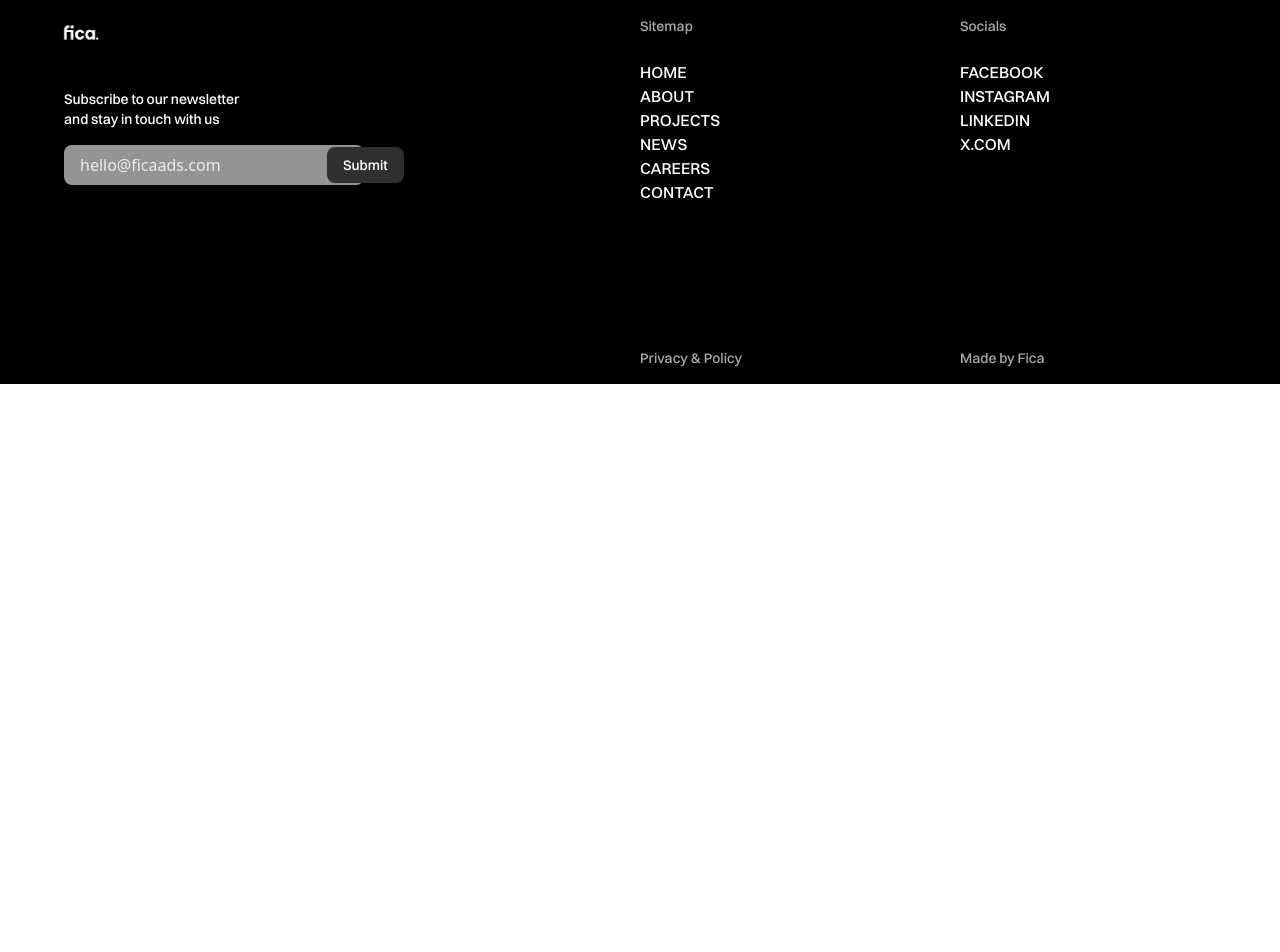
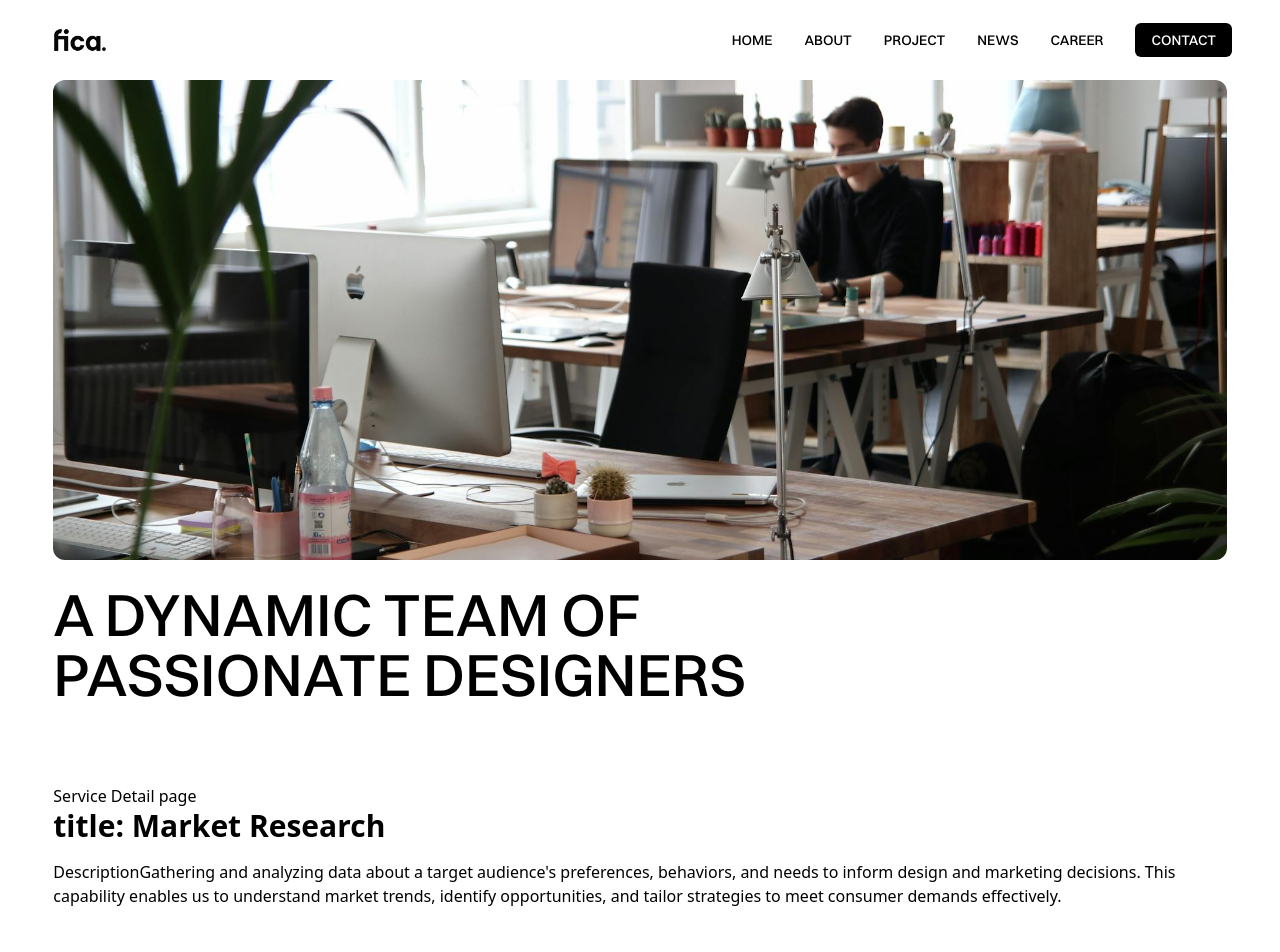
Before and after one commit to Fica-Web/FicaAds, a React (Vite) app in the folder frontend/: page /services/1 in a window 1280 px wide. Shown: the top 952 px of the page. Before the commit the page ends 800 px from the top, so only its background shows below. Built offline with nearby package versions, Linux system fonts and the light colour scheme.

Commit message:
sample single service page details setup

```diff
--- a/frontend/src/App.jsx
+++ b/frontend/src/App.jsx
@@ -9,6 +9,7 @@ import BlogDetails from './Components/News/BlogDetails'
 import PrivacyPolicy from './Pages/PrivacyPolicy'
 import ContactPage from './Pages/ContactPage'
 import CareersPage from './Pages/CareersPage'
+import ServiceDetailsPage from './Pages/ServiceDetailsPage'
 
 const App = () => {
   return (
@@ -22,6 +23,7 @@ const App = () => {
       <Route path='/careers' element={<CareersPage />} />
       <Route path='/privacypolicy' element={<PrivacyPolicy />} />
       <Route path='/contact' element={<ContactPage />} />
+      <Route path='/services/:id' element={<ServiceDetailsPage />} />
     </Routes>
   )
 }
--- a/frontend/src/Components/Home/SingleService.jsx
+++ b/frontend/src/Components/Home/SingleService.jsx
@@ -1,4 +1,5 @@
 import React, { useState } from 'react';
+import { Link } from 'react-router-dom';
 import { ImPlus } from "react-icons/im";
 
 const SingleService = ({ service }) => {
@@ -18,8 +19,7 @@ const SingleService = ({ service }) => {
             {/* Icon Section */}
             <div>
                 <ImPlus
-                    className={`text-3xl mt-1 font-bold transform transition-transform duration-500 cursor-pointer ${
-                        isExpanded ? 'rotate-45 text-brandYellow' : 'rotate-0 text-primary'
+                    className={`text-3xl mt-1 font-bold transform transition-transform duration-500 cursor-pointer ${isExpanded ? 'rotate-45 text-brandYellow' : 'rotate-0 text-primary'
                         }`}
                     onClick={handleToggleDescription}
                 />
@@ -27,14 +27,14 @@ const SingleService = ({ service }) => {
 
             {/* Content Section */}
             <div className=' cursor-pointer'>
+                <Link to={`/services/${service.id}`}>
                     <h3 className="relative text-4xl font-Switzer-medium font-bold uppercase tracking-widest group-hover:font-Singolare-Layers w-fit h-fit pb-3">
                         <span className="relative z-10">{service.title}</span>
                         {/* Background effect on hover */}
                         <span className="absolute left-0 top-1/2 w-full h-1/3 bg-brandYellow opacity-0 group-hover:opacity-100 transition-all duration-500"></span>
                     </h3>
                     <div
-                    className={`transition-all duration-500 my-2 ${
-                        isExpanded ? ' opacity-100' : ' opacity-90'
+                        className={`transition-all duration-500 my-2 ${isExpanded ? ' opacity-100' : ' opacity-90'
                             } overflow-hidden`}
                     >
                         <p>
@@ -46,6 +46,7 @@ const SingleService = ({ service }) => {
                             )}
                         </p>
                     </div>
+                </Link>
                 {!isExpanded && (
                     <button
                         className="font-mono text-xl font-bold cursor-pointer text-brandYellow hover:underline"
@@ -55,6 +56,7 @@ const SingleService = ({ service }) => {
                     </button>
                 )}
             </div>
+
         </div>
     );
 };
--- a/frontend/src/Pages/HomePage.jsx
+++ b/frontend/src/Pages/HomePage.jsx
@@ -115,7 +115,7 @@ const HomePage = () => {
       </div>
 
       <RelatedVideos />
-      <BlogListing />
+      {/* <BlogListing /> */}
       <FAQ />
       {/* <HomeHiring /> */}
     </div>
--- /dev/null
+++ b/frontend/src/Pages/ServiceDetailsPage.jsx
@@ -0,0 +1,27 @@
+import React from 'react';
+import { useParams } from 'react-router-dom';
+import NavBar from '../Components/NavBar/NavBar';
+import services from '../data/services';
+import AboutBanner from '../Components/About/AboutBanner';
+
+const ServiceDetailsPage = () => {
+    const { id } = useParams();
+    const service = services.find(service => service.id === id);
+
+    if (!service) {
+        return <div className="w-full h-screen flex justify-center items-center">Service not found</div>;
+    }
+    return (
+        <div>
+            <NavBar />
+            <AboutBanner />
+            <div className='w-11/12 mx-auto my-20'>
+                Service Detail page
+                <h1 className="text-3xl font-bold">title: {service.title}</h1>
+                <p className="mt-4">Description{service.details}</p>
+            </div>
+        </div>
+    )
+}
+
+export default ServiceDetailsPage;
```
Lines whose indentation alone changed are shown as unchanged.
